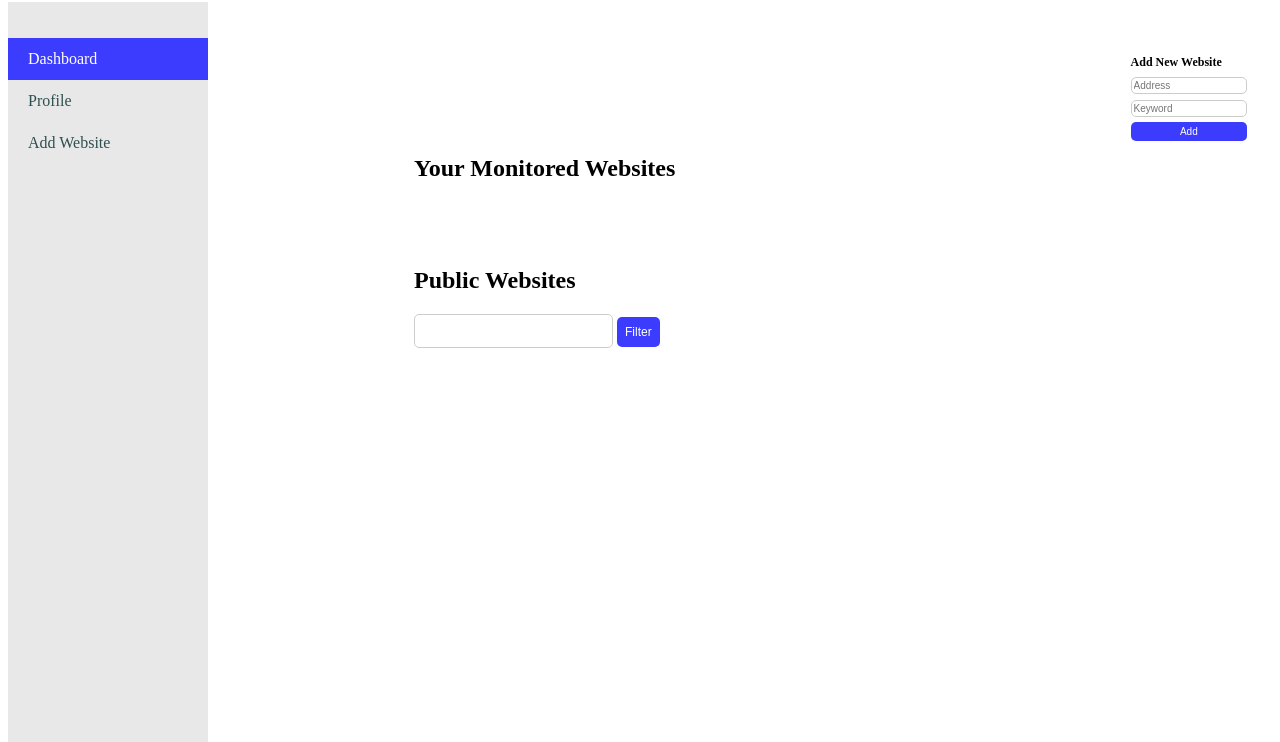
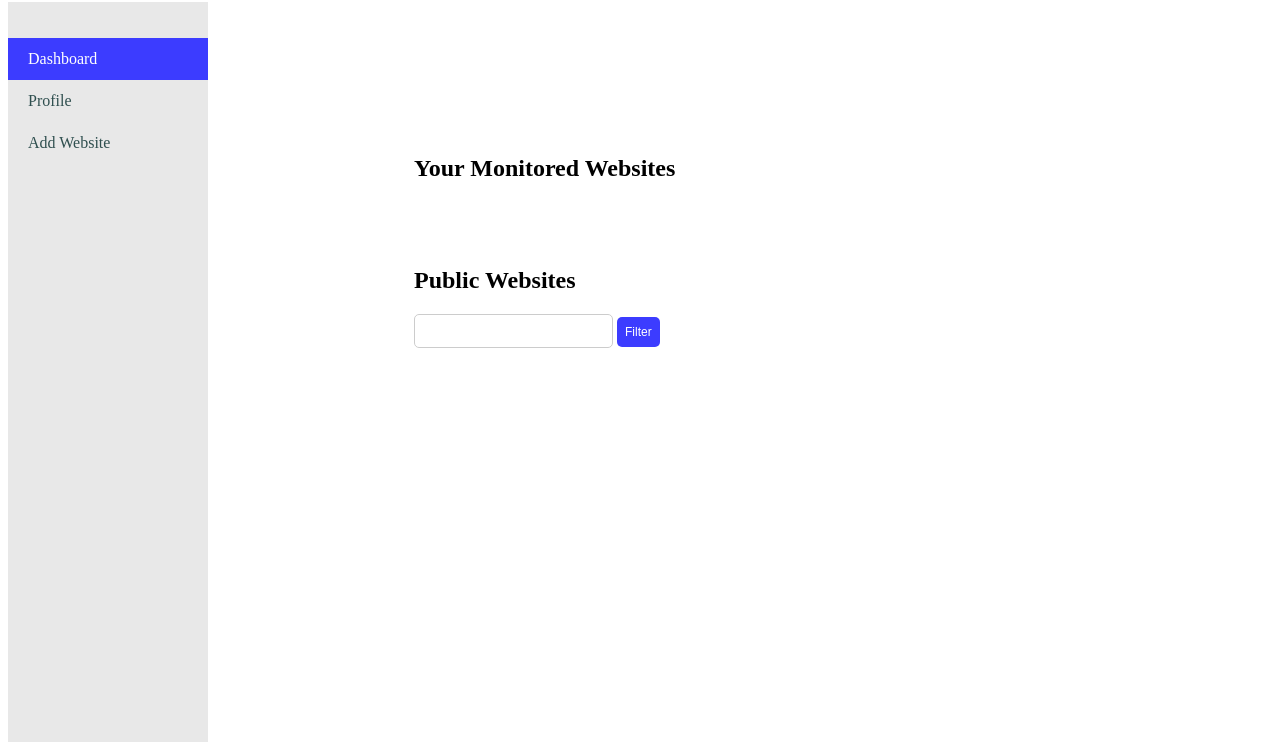
Before and after one commit to koenol/simple-website-monitoring-tool, a Flask app: page /main in a window 1280 px wide. Shown: the part 58-800 px from the top of the page. Run offline with Flask 3, Linux system fonts and the light colour scheme; the visitor is signed in with stand-in values (Sample User, id 1); data that the repository does not hold is empty.

Commit message:
removed old add-nwe page implemention from dashboard

```diff
--- a/static/styles.css
+++ b/static/styles.css
@@ -97,19 +97,7 @@ body#register-page {
     padding: 15px;
     margin-bottom: 15px;
 }
-.main-page .secondary-box {
-    width: 10%;
-    position: absolute;
-    right: 20px;
-    top: 20px;
-    border-radius: 5px;
-    padding: 5px;
-    height: fit-content;
-}
-.main-page .secondary-box h2 {
-    font-size: 12px;
-    margin-bottom: 5px;
-}
+
 .main-page button {
     background: rgb(60, 60, 255);
     color: white;
@@ -127,17 +115,7 @@ body#register-page {
     border: 1px solid #ccc;
     border-radius: 5px;
 }
-.main-page .secondary-box input {
-    width: calc(100% - 6px);
-    padding: 2px;
-    margin-bottom: 4px;
-    font-size: 10px;
-}
-.main-page .secondary-box button {
-    width: 100%;
-    padding: 4px;
-    font-size: 10px;
-}
+
 .main-page .search-filter {
     margin-bottom: 15px;
 }
--- a/templates/main.html
+++ b/templates/main.html
@@ -66,19 +66,6 @@
         </div>
     </div>
 
-    <div class="secondary-box">
-        <h2>Add New Website</h2>
-        <form method="POST" action="/add-website">
-            <input type="text" placeholder="Address" id="address" name="address" required>
-            <input type="text" placeholder="Keyword" id="keyword" name="keyword">
-            <button type="submit" id="add-website">Add</button>
-            <input
-                type="hidden"
-                name="csrf_token"
-                value="{{ session.csrf_token }}"
-            />
-        </form>
-    </div>
     <div class="flashed-messages">
         {% for message in get_flashed_messages() %}
         <div class="error">
```
